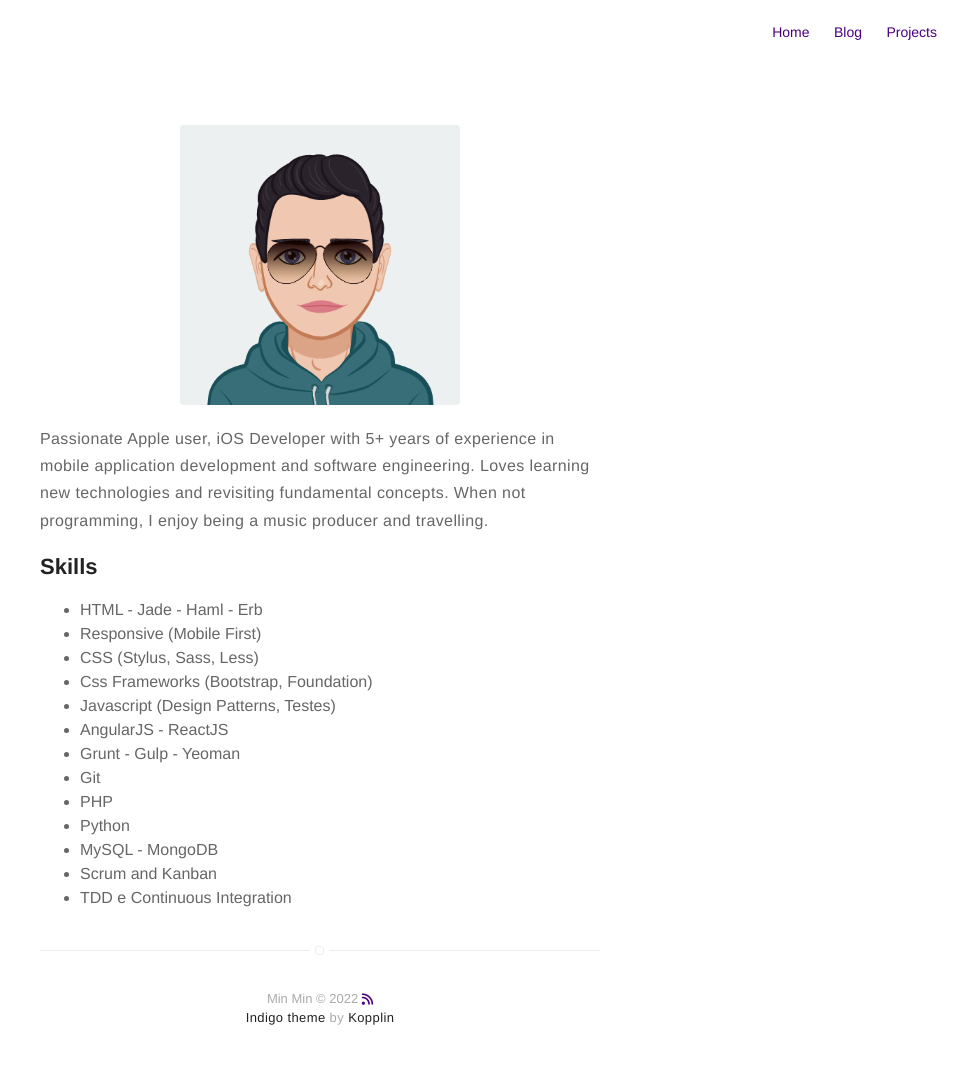
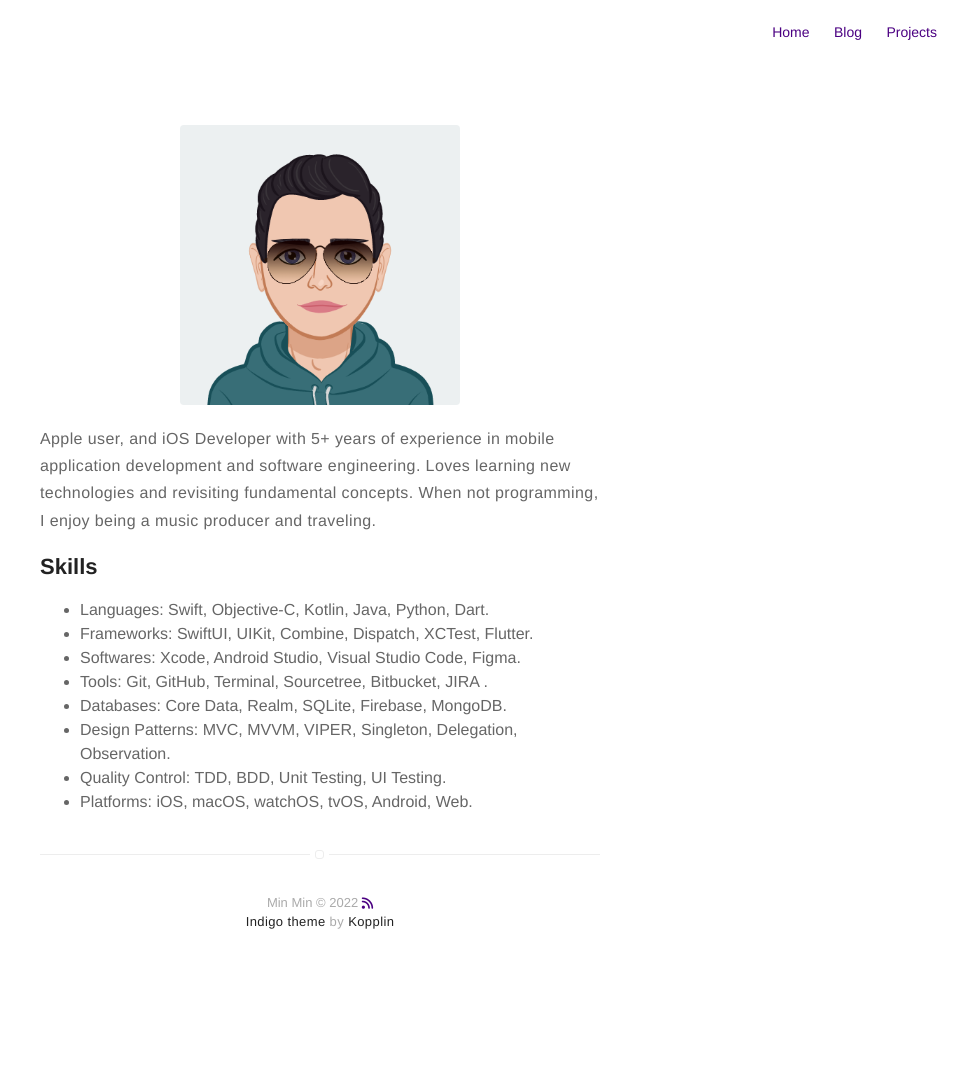
Before and after one commit to mjn2max/mjn2max.github.io, a Jekyll site: the page built from about.md, in a window 1280 px wide. Shown: the whole page, without its empty margins (320-1280 px from the left). Built offline with Jekyll 4.4.1, drawn with Linux system fonts in a browser that asks for light colours; nearby versions of some CDN libraries; after the commit the page ends 993 px from its top, so only the background shows below that.

Commit message:
Update about.md

```diff
--- a/about.md
+++ b/about.md
@@ -5,22 +5,17 @@ layout: page
 
 ![Profile Image]({% if site.external-image %}{{ site.picture }}{% else %}{{ site.url }}/{{ site.picture }}{% endif %})
 
-<p>Passionate Apple user, iOS Developer with 5+ years of experience in mobile application development and software engineering. Loves learning new technologies and revisiting fundamental concepts. When not programming, I enjoy being a music producer and travelling.</p>
+<p>Apple user, and iOS Developer with 5+ years of experience in mobile application development and software engineering. Loves learning new technologies and revisiting fundamental concepts. When not programming, I enjoy being a music producer and traveling.</p>
 
 <h2>Skills</h2>
 
 <ul class="skill-list">
-	<li>HTML - Jade - Haml - Erb</li>
-	<li>Responsive (Mobile First)</li>
-	<li>CSS (Stylus, Sass, Less)</li>
-	<li>Css Frameworks (Bootstrap, Foundation)</li>
-	<li>Javascript (Design Patterns, Testes)</li>
-	<li>AngularJS - ReactJS</li>
-	<li>Grunt - Gulp - Yeoman</li>
-	<li>Git</li>
-	<li>PHP</li>
-	<li>Python</li>
-	<li>MySQL - MongoDB</li>
-	<li>Scrum and Kanban</li>
-	<li>TDD e Continuous Integration</li>
+	<li>Languages: Swift, Objective-C, Kotlin, Java, Python, Dart.</li>
+	<li>Frameworks: SwiftUI, UIKit, Combine, Dispatch, XCTest, Flutter.</li>
+	<li>Softwares: Xcode, Android Studio, Visual Studio Code, Figma.</li>
+	<li>Tools: Git, GitHub, Terminal, Sourcetree, Bitbucket, JIRA .</li>
+	<li>Databases: Core Data, Realm, SQLite, Firebase, MongoDB.</li>
+	<li>Design Patterns: MVC, MVVM, VIPER, Singleton, Delegation, Observation.</li>
+	<li>Quality Control: TDD, BDD, Unit Testing, UI Testing.</li>
+	<li>Platforms: iOS, macOS, watchOS, tvOS, Android, Web.</li>
 </ul>
```
Also changed, not shown: 2 other files.
